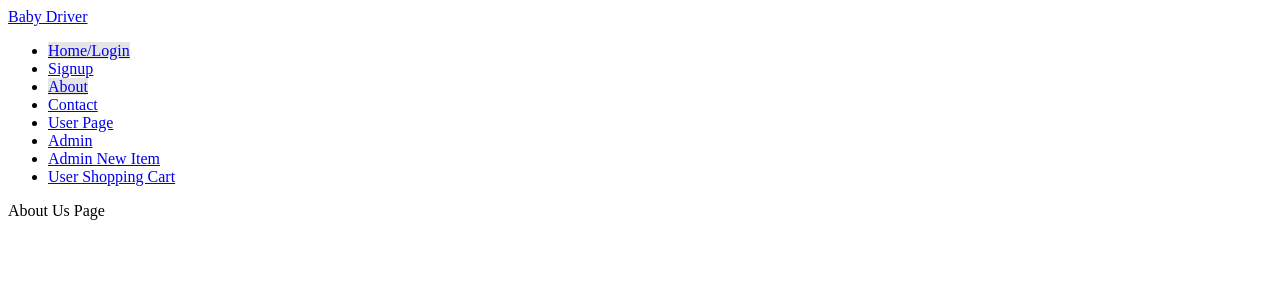
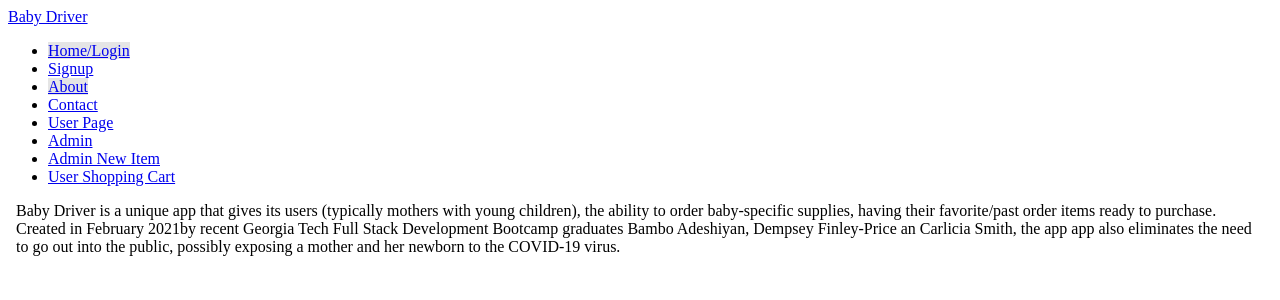
Before and after one commit to smith-carlicia/project-3, a React (Create React App) app in the folder client/: page /about in a window 1280 px wide. Shown: the top 300 px of the page. Built offline with nearby package versions, Linux system fonts and the light colour scheme.

Commit message:
added about me text to page

```diff
--- a/client/src/containers/UserAbout/UserAbout.css
+++ b/client/src/containers/UserAbout/UserAbout.css
@@ -0,0 +1 @@
+/* css info will go here */
--- a/client/src/containers/UserAbout/UserAbout.jsx
+++ b/client/src/containers/UserAbout/UserAbout.jsx
@@ -1,11 +1,37 @@
-import React from 'react';
+import React from "react";
+import { Link as Follow } from "react-router-dom";
+import "./UserAbout.css";
+import {
+  Avatar,
+  Button,
+  CssBaseline,
+  TextField,
+  Link,
+  Grid,
+  Box,
+  Typography,
+  Container,
+  FormControlLabel,
+  Checkbox,
+} from "@material-ui/core";
+import ChildFriendlyIcon from "@material-ui/icons/ChildFriendly";
+import { makeStyles } from "@material-ui/core/styles";
 
 const UserAbout = () => {
-    return (
-        <div>
-            About Us Page
-        </div>
-    );
+  return (
+    <body>
+      <div class="container">
+        Baby Driver is a unique app that gives its users (typically mothers with
+        young children), the ability to order baby-specific supplies, having
+        their favorite/past order items ready to purchase.
+
+        Created in February 2021by recent Georgia Tech Full Stack Development Bootcamp graduates Bambo
+        Adeshiyan, Dempsey Finley-Price an Carlicia Smith, the app app also
+        eliminates the need to go out into the public, possibly exposing a
+        mother and her newborn to the COVID-19 virus.
+      </div>
+    </body>
+  );
 };
 
 export default UserAbout;
```
